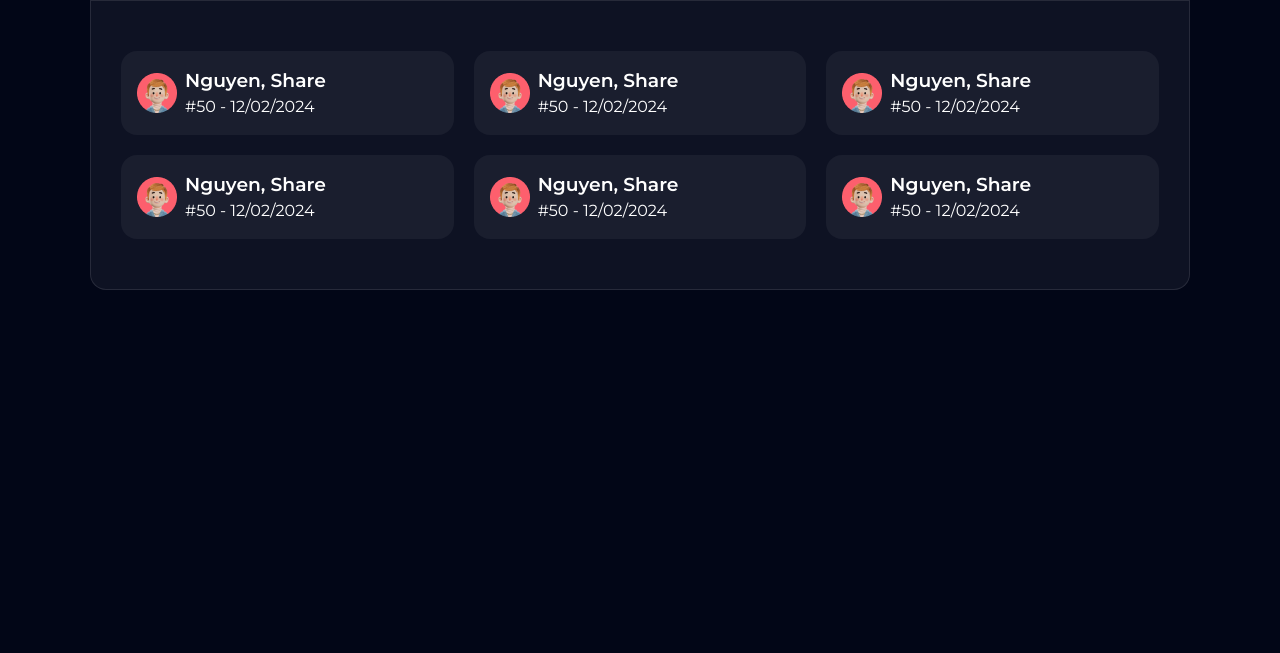
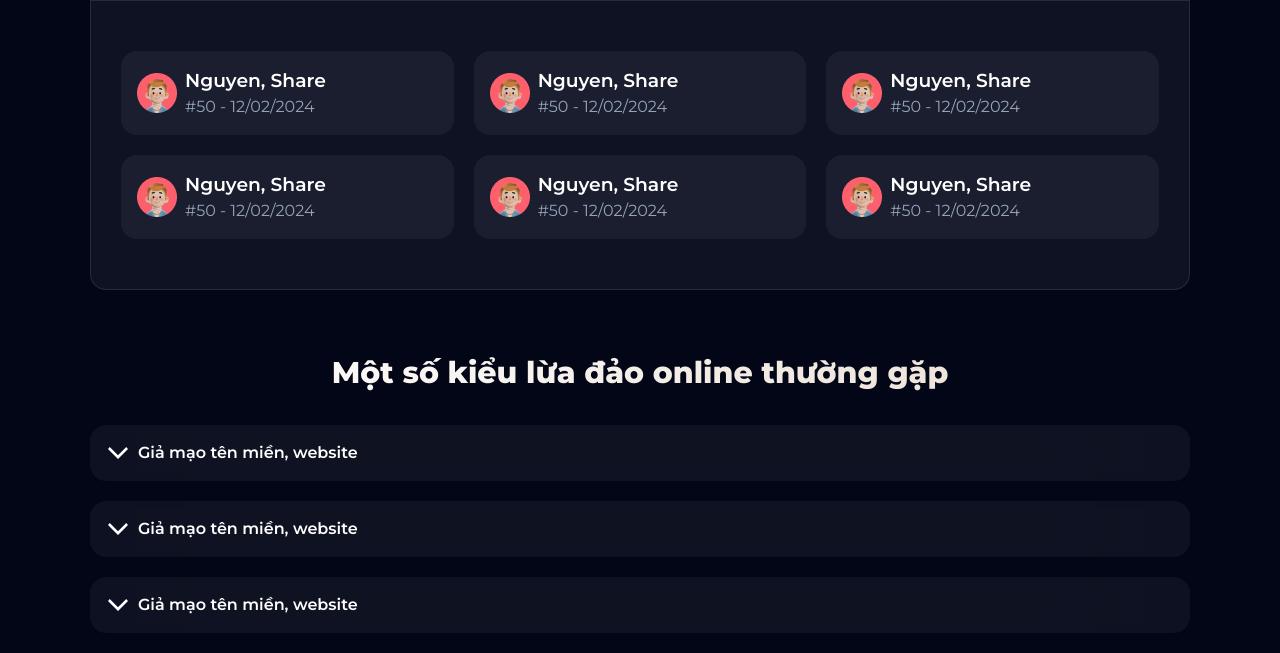
Before and after one commit to Gn0rt/soiscam, a plain HTML site: page index.html in a window 1280 px wide. Shown: the part 775-1428 px from the top of the page. Before the commit the page ends 1165 px from the top, so only its background shows below. Drawn offline with Linux system fonts and the light colour scheme.

Commit message:
cmt
warning

```diff
--- a/assests/CSS/base.css
+++ b/assests/CSS/base.css
@@ -40,6 +40,20 @@ body {
 }
 
 /* End: Button */
+
+/* Begin: Title style */
+.title {
+    font-size: 30px;
+    font-weight: 800;
+    color: transparent;
+    background: var(--gradientColor);
+    background-clip: text;
+    -webkit-background-clip: text;
+}
+
+/* End: Title style */
+
+
 
 /* Begin: Header */
 .header {
--- a/assests/CSS/index.css
+++ b/assests/CSS/index.css
@@ -67,14 +67,6 @@
 
 }
 
-.alert-scam__title {
-    font-size: 30px;
-    font-weight: 800;
-    color: transparent;
-    background: var(--gradientColor);
-    background-clip: text;
-    -webkit-background-clip: text;
-}
 
 .alert-scam__desc {
     color: var(--subTextColor);
@@ -107,7 +99,7 @@
 }
 
 .scammer_date {
-    color: var(--subTextColor);
+    color: var(--subText);
 }
 
 
@@ -134,3 +126,57 @@
 }
 
 /* End: Scammer */
+
+/* Begin: Warning */
+.warning {
+    margin-top: 60px;
+}
+
+.warning__title {
+    text-align: center;
+}
+
+.warning__list {
+    margin-top: 30px;
+    display: flex;
+    flex-direction: column;
+    gap: 20px;
+}
+
+.warning__item {
+    background-color: var(--bgColor3);
+    border-radius: 16px;
+    padding: 16px;
+    backdrop-filter: blur(70px);
+
+}
+
+.warning__item.active .warning__content {
+    display: block;
+}
+
+.warning__header {
+    display: flex;
+    align-items: center;
+    cursor: pointer;
+    gap: 8px;
+}
+
+.warning__tit {
+    font-weight: 600;
+}
+
+.warning__content {
+    margin-top: 8px;
+    margin-left: 32px;
+    color: var(--subText);
+    display: none;
+}
+
+.warning__header-icon {
+    width: 24px;
+    height: 24px;
+    flex-shrink: 0;
+}
+
+/* End: Warning */
--- a/index.html
+++ b/index.html
@@ -65,7 +65,7 @@
         <!-- Begin: Scammers -->
         <section class="alert-scam">
             <div class="alert-scam__header">
-                <h2 class="alert-scam__title">Hôm nay 21/09/2024</h2>
+                <h2 class="alert-scam__title title">Hôm nay 21/09/2024</h2>
                 <p class="alert-scam__desc">CÓ 26 CẢNH BÁO</p>
             </div>
             <ul class="scammer__list">
@@ -114,6 +114,60 @@
             </ul>
         </section>
         <!-- End: Scammers -->
+
+        <!-- Begin: Warning  -->
+        <section class="warning">
+            <h2 class="warning__title title">
+                Một số kiểu lừa đảo online thường gặp
+            </h2>
+            <ul class="warning__list">
+                <li class="warning__item">
+                    <div class="warning__header">
+                        <span class="warning__header-icon">
+                            <img src="./assests/imgages/arrow.svg" alt="icon">
+                        </span>
+                        <h4 class="warning__tit">
+                            Giả mạo tên miền, website
+                        </h4>
+                    </div>
+                    <div class="warning__content">
+                        Bọn lừa đảo mua 1 tên miền gần giống (chỉ lệch 1 vài ký tự) sau đó gắn vào web fake có giao diện
+                        giống hệt để lừa đảo
+                    </div>
+                </li>
+                <li class="warning__item">
+                    <div class="warning__header">
+                        <span class="warning__header-icon">
+                            <img src="./assests/imgages/arrow.svg" alt="icon">
+                        </span>
+                        <h4 class="warning__tit">
+                            Giả mạo tên miền, website
+                        </h4>
+                    </div>
+                    <div class="warning__content">
+                        Bọn lừa đảo mua 1 tên miền gần giống (chỉ lệch 1 vài ký tự) sau đó gắn vào web fake có giao diện
+                        giống hệt để lừa đảo
+                    </div>
+                </li>
+                <li class="warning__item">
+                    <div class="warning__header">
+                        <span class="warning__header-icon">
+                            <img src="./assests/imgages/arrow.svg" alt="icon">
+                        </span>
+                        <h4 class="warning__tit">
+                            Giả mạo tên miền, website
+                        </h4>
+                    </div>
+                    <div class="warning__content">
+                        Bọn lừa đảo mua 1 tên miền gần giống (chỉ lệch 1 vài ký tự) sau đó gắn vào web fake có giao diện
+                        giống hệt để lừa đảo
+                    </div>
+                </li>
+
+            </ul>
+        </section>
+        <!-- End: Warning  -->
+
     </div>
 
 
```
Also changed, not shown: assests/imgages/arrow.svg (added).
